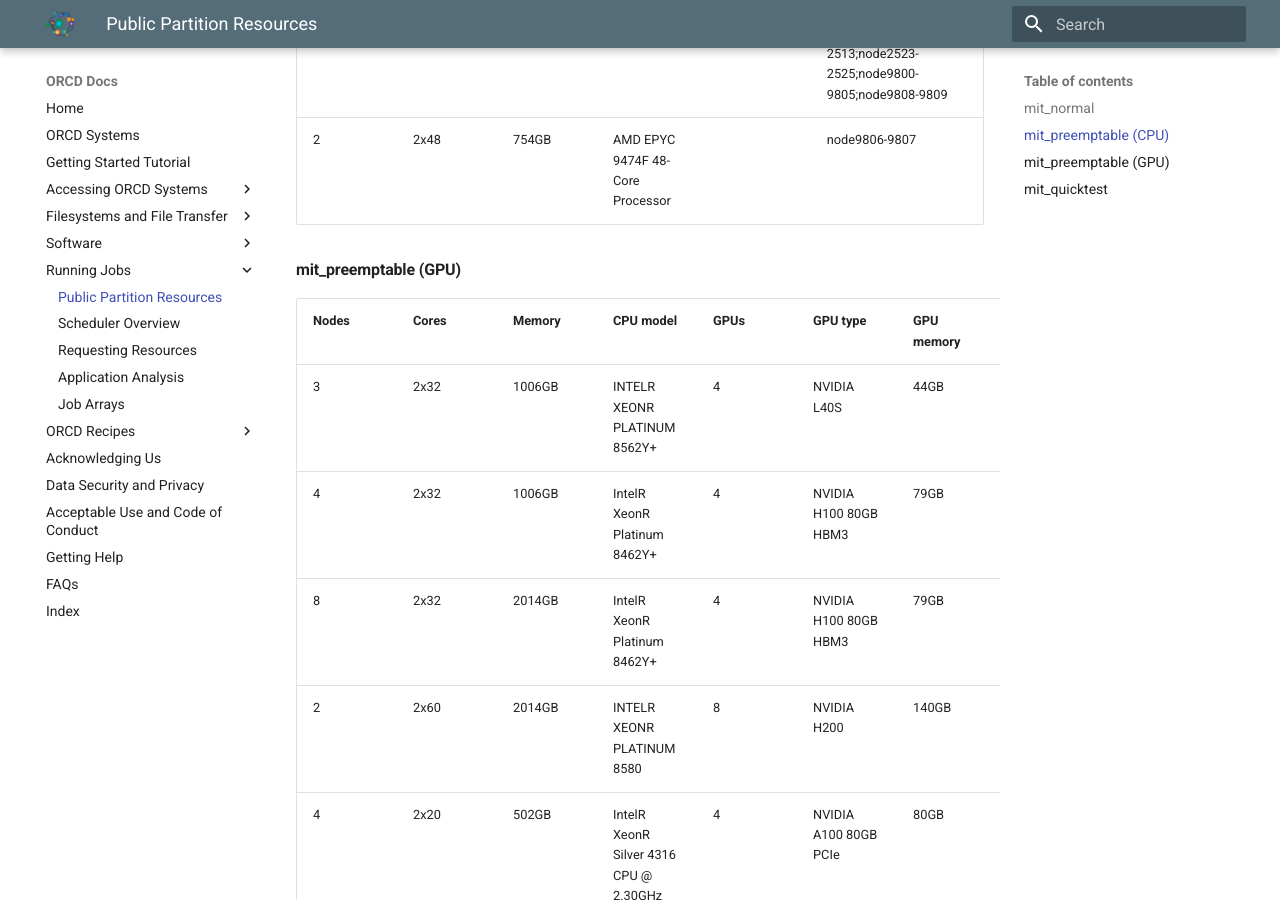
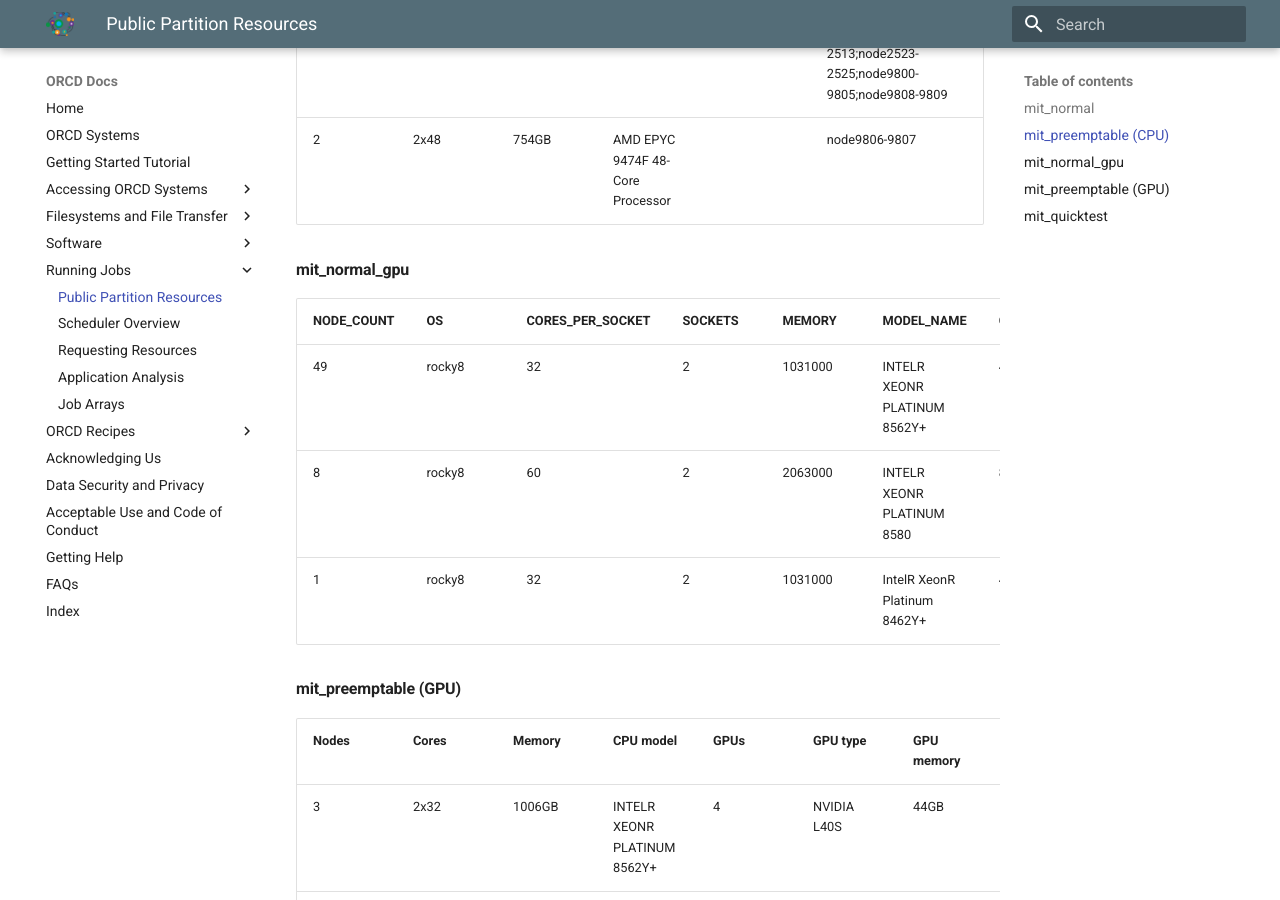
Before and after one commit to mit-orcd/orcd-docs-edit, an MkDocs documentation site: the page built from docs/running-jobs/available-resources.md, in a window 1280 px wide and 900 px high, scrolled down 931 px. Built offline with MkDocs 1.6.1 and Material for MkDocs 9.7.7, drawn with Linux system fonts in a browser that asks for light colours.

Commit message:
adding new nodes to available-resources

```diff
--- a/docs/running-jobs/available-resources.md
+++ b/docs/running-jobs/available-resources.md
@@ -17,6 +17,14 @@
 | 47         | 2x48  | 376GB  | AMD EPYC 9474F 48-Core Processor |               | node1600-1616;node1618-1619;node1626-1631;node2503-2513;node2523-2525;node9800-9805;node9808-9809 |
 | 2          | 2x48  | 754GB  | AMD EPYC 9474F 48-Core Processor |               | node9806-9807                                                                                     |
 
+#### mit_normal_gpu
+
+| NODE_COUNT | OS     | CORES_PER_SOCKET | SOCKETS | MEMORY  | MODEL_NAME                   | GPU_COUNT | GPU_TYPE              | GPU_MEMORY |
+| ---------- | ------ | ---------------- | ------- | ------- | ---------------------------- | --------- | --------------------- | ---------- |
+| 49          | rocky8 | 32               | 2       | 1031000 | INTELR XEONR PLATINUM 8562Y+ | 4         | NVIDIA L40S           | 46068 MiB  |
+| 8          | rocky8 | 60               | 2       | 2063000 | INTELR XEONR PLATINUM 8580   | 8         | NVIDIA H200           | 143771 MiB |
+| 1          | rocky8 | 32               | 2       | 1031000 | IntelR XeonR Platinum 8462Y+ | 4         | NVIDIA H100 80GB HBM3 | 81559 MiB  |
+
 #### mit_preemptable (GPU)
 
 | Nodes | Cores | Memory | CPU model                             | GPUs | GPU type              | GPU memory | Misc. features | Node list                                                    |
```
Also changed, not shown: other parts of docs/running-jobs/available-resources.md (+0 -8 lines), docs/running-jobs/overview.md (+2 -0 lines).
